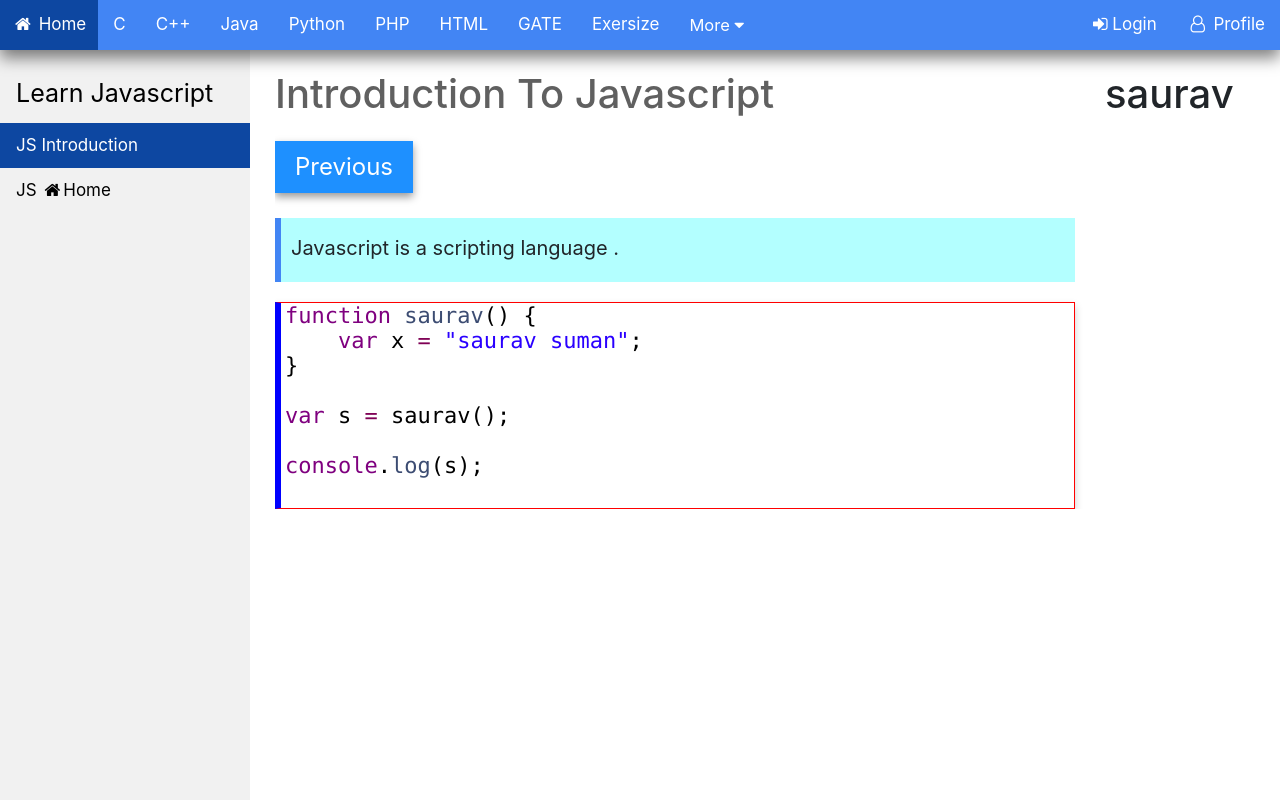
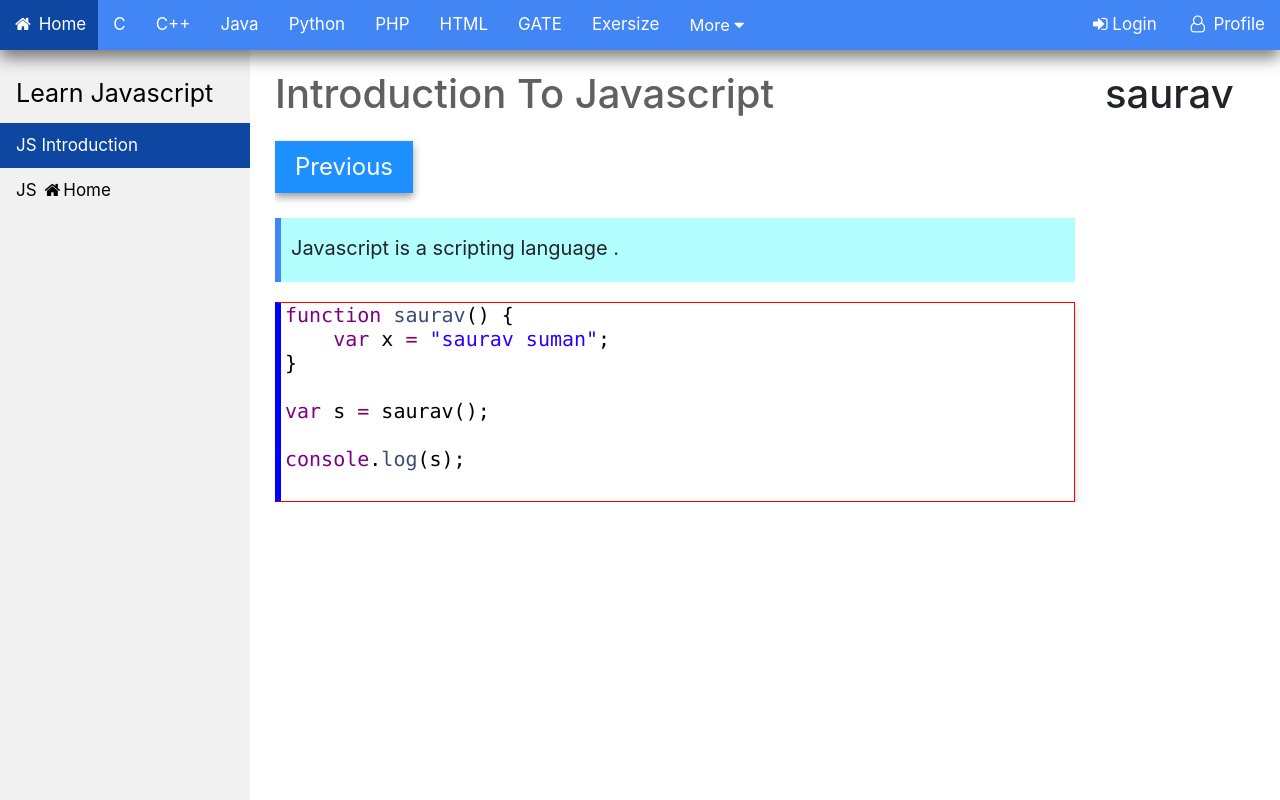
Before and after one commit to Shubhamkumar10599/cse_onlinekit, a Django app: page /JavascriptIntro/ in a window 1280 px wide. Run offline with Django 3.2, Linux system fonts and the light colour scheme; some libraries are stand-ins or nearby versions.

Commit message:
add editor.js

```diff
--- a/online_study/Templates/JavaScriptIntro.html
+++ b/online_study/Templates/JavaScriptIntro.html
@@ -200,7 +200,7 @@ console.log(s);</div>
     editor.session.setUseWrapMode(true);
     editor.renderer.$cursorLayer.element.style.display = "none"
     editor.renderer.setShowGutter(false);
-    document.getElementById('editor').style.fontSize='22px';
+    document.getElementById('editor').style.fontSize='20px';
 </script>
 
 
--- a/online_study/statics/css/content.css
+++ b/online_study/statics/css/content.css
@@ -68,7 +68,7 @@ border-left:6px solid blue;
 
 
        #editor {
-        height:207px;
+        height:200px;
         top: 0;
         overflow-y: hidden;
         padding-top:5px;
```
